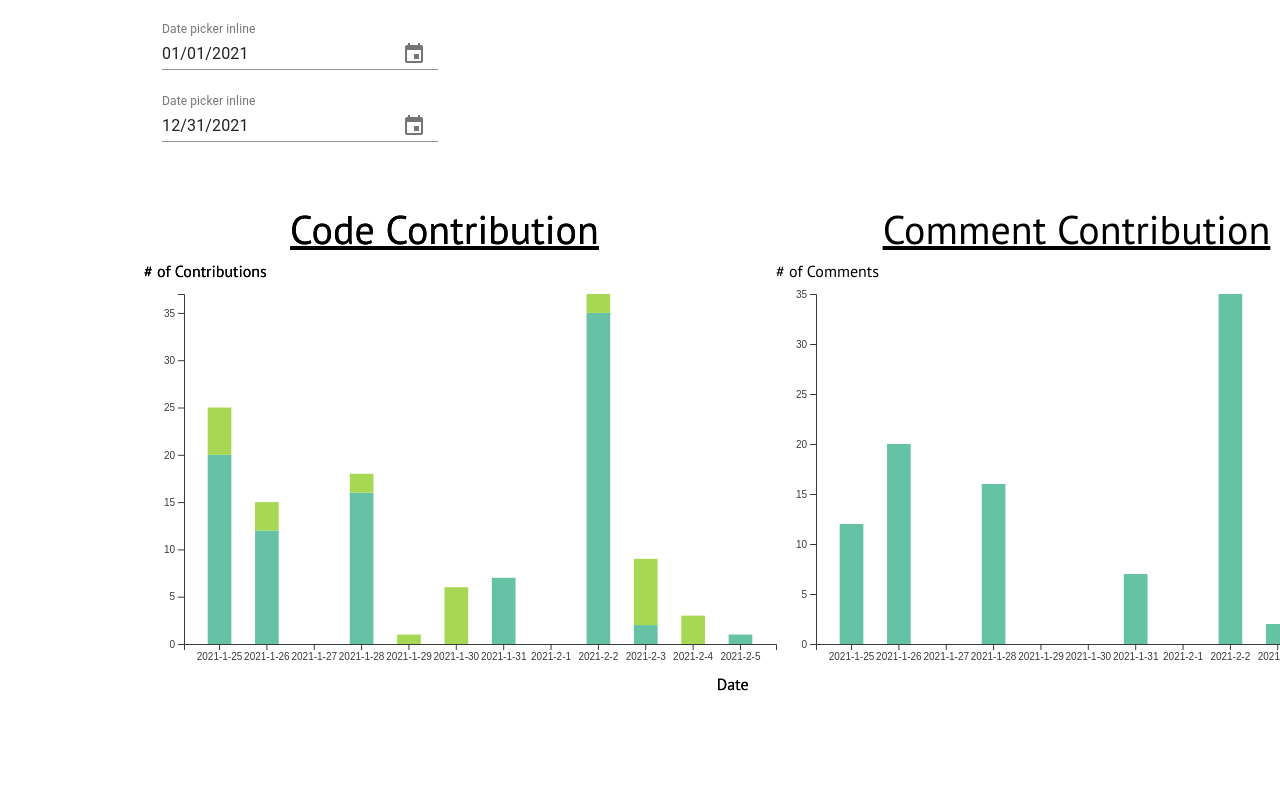
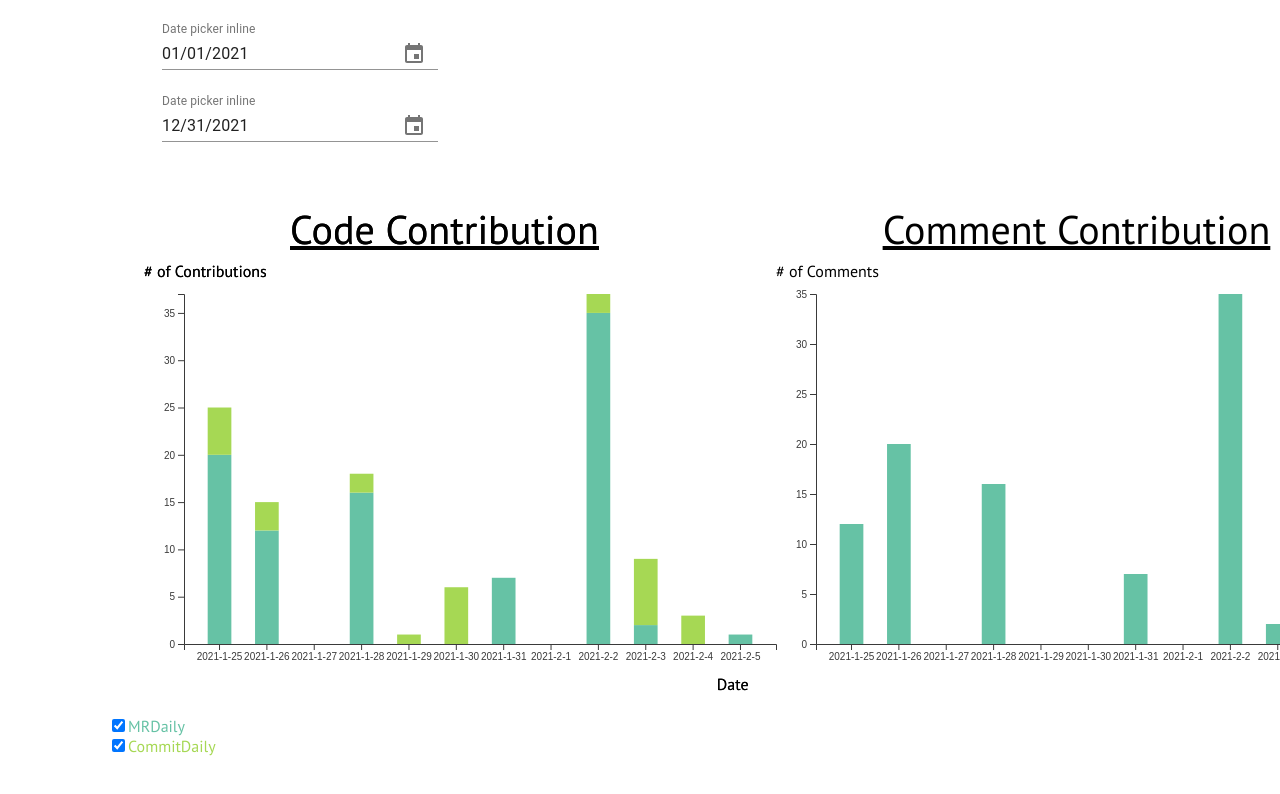
Before and after one commit to MooyGhul/GitlabAnalyzer, a React (Create React App) app in the folder frontend/: page /overview in a window 1280 px wide. Shown: the part 322-1116 px from the top of the page. Built offline with nearby package versions, Linux system fonts and the light colour scheme; no server answers.

Commit message:
datepicker StackedBarChartPanel refactored

```diff
--- a/frontend/src/components/Charts.js
+++ b/frontend/src/components/Charts.js
@@ -141,12 +141,6 @@ export default function Charts () {
         </Grid>
         <Grid item xs={12} ></Grid>
         <Grid item xs={6} >
-          {/*
-          // the fields class is changed from the following tutorial:
-          // https://www.youtube.com/watch?v=bXN9anQN_kQ&list=PLDZ4p-ENjbiPo4WH7KdHjh_EMI7Ic8b2B&index=17
-          // the tutorial "Using React (Hooks) with D3 – [15] Stacked Bar Chart"
-          // This part will be refactored when using new chart library.
-          */}
           <div className="fields">
             <StackedBarChartPanel colors={colors} keys={keys} allKeys={allKeys} onKeyChange={handleKeys} />
           </div>
--- a/frontend/src/components/StackedBarChartPanel.js
+++ b/frontend/src/components/StackedBarChartPanel.js
@@ -1,15 +1,17 @@
 import React from 'react';
 
+/*
+// the fields StackedBarChartPanel is changed from the following tutorial:
+// https://www.youtube.com/watch?v=bXN9anQN_kQ&list=PLDZ4p-ENjbiPo4WH7KdHjh_EMI7Ic8b2B&index=17
+// the tutorial "Using React (Hooks) with D3 – [15] Stacked Bar Chart"
+// This part will be refactored when using new chart library.
+*/
+
 export default function StackedBarChartPanel(props){
-  console.log("---------");
-  console.log(props);
-  console.log("---------");
-  console.log(props.allKeys);
-  console.log("---------");
   return (
     props.allKeys.map(key => (
-      <div key={key} className="field">
-        {/* <input
+      <div key={key}>
+        <input
           id={key}
           type="checkbox"
           checked={props.keys.includes(key)}
@@ -21,9 +23,10 @@ export default function StackedBarChartPanel(props){
             }
           }}
         />
+
         <label htmlFor={key} style={{ color: props.colors[key] }}>
           {key}
-        </label>*/}
+        </label>
       </div>
     ))
   );
```
